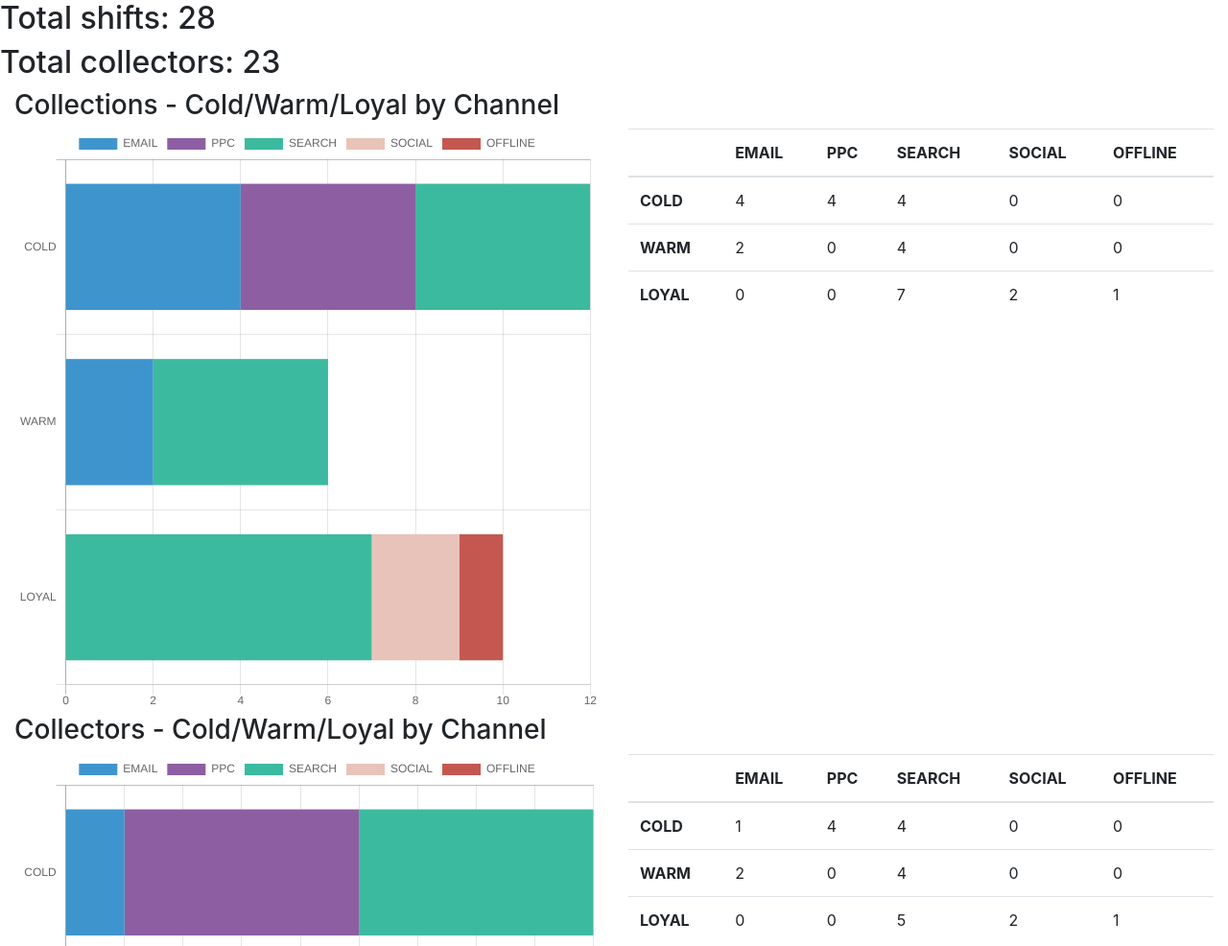
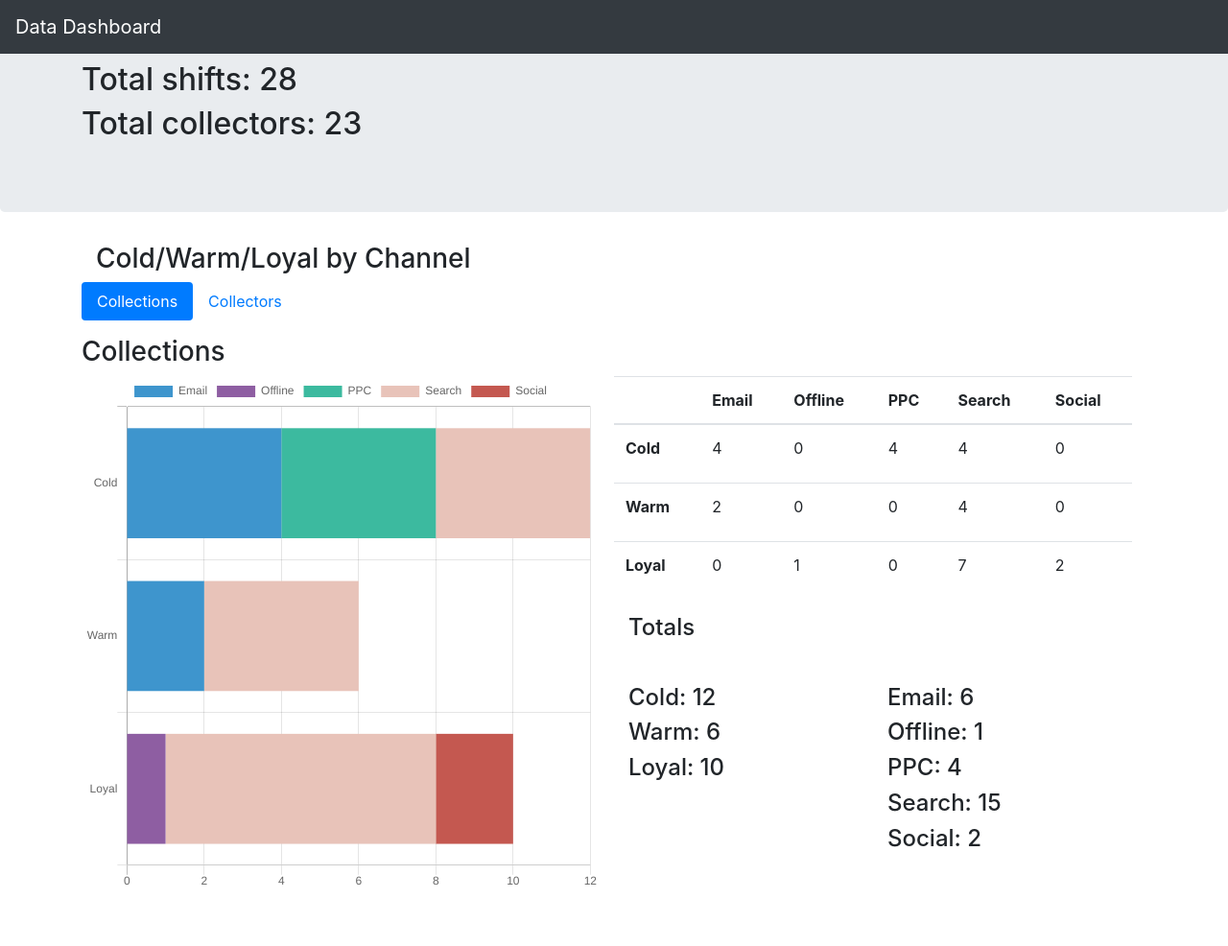
Before and after one commit to benfurber/datadashboard, a website: page chartjs1-v2.html in a window 1280 px wide. Shown: the top 986 px of the page at 96% size. After the commit the page ends 932 px from the top, so only its background shows below. Drawn offline with nearby package versions, Linux system fonts and the light colour scheme.

Commit message:
Stable build
- Tidied up design
- More functioning
- Added total titles

```diff
--- a/chartjs1-v2.html
+++ b/chartjs1-v2.html
@@ -4,41 +4,48 @@
   <link rel="stylesheet" href="node_modules/bootstrap/dist/css/bootstrap.min.css">
 </head>
 <body>
-  <div class="header">
-    <div id="totals">
+  <nav class="navbar navbar-expand-md navbar-dark fixed-top bg-dark">
+      <a class="navbar-brand" href="#">Data Dashboard</a>
+  </nav>
+
+    <div class="jumbotron" id="totals">
+      <div class="container">
         <h2 id="totalShifts">Total shifts: </h2>
         <h2 id="totalCollectors">Total collectors: </h2>
       </div>
     </div>
 
-  <div class="container-fluid">
+    <div class="container">
 
+      <div class="col-12"><h3>Cold/Warm/Loyal by Channel</h3></div>
+
+      <ul class="nav nav-pills mb-3" id="pills-tab" role="tablist">
+        <li class="nav-item">
+          <a class="nav-link active" id="pills-collections-tab" data-toggle="pill" href="#pills-collections" role="tab" aria-controls="pills-collections" aria-selected="true">Collections</a>
+        </li>
+        <li class="nav-item">
+          <a class="nav-link" id="pills-collectors-tab" data-toggle="pill" href="#pills-collectors" role="tab" aria-controls="pills-collectors" aria-selected="false">Collectors</a>
+        </li>
+      </ul>
+
+      <div class="tab-content" id="pills-tabContent">
+
+        <div class="tab-pane fade show active" id="pills-collections" role="tabpanel" aria-labelledby="collections-tab">
           <div class="row">
-    <div class="col-12">
-      <h3>Collections - Cold/Warm/Loyal by Channel</h3>
-    </div>
-
-    <div class="col-6 graph">
-      <canvas id="chart1" width="400" height="400"></canvas>
-    </div>
-
-    <div class="col-6">
-      <table class="table" id="table1"></table>
+            <div class="col-12"><h3>Collections</h3></div>
+            <div class="col-6 graph"><canvas id="chart1" width="400" height="400"></canvas></div>
+            <div class="col-6 row" id="table1"><table class="table"></table></div>
           </div>
         </div>
 
+        <div class="tab-pane fade" id="pills-collectors" role="tabpanel" aria-labelledby="collectors-tab">
           <div class="row">
-    <div class="col-12">
-      <h3>Collectors - Cold/Warm/Loyal by Channel</h3>
+            <div class="col-12"><h3>Collectors</h3></div>
+            <div class="col-6 graph"><canvas id="chart2" width="400" height="400"></canvas></div>
+            <div class="col-6 row" id="table2"><table class="table"></table></div>
+          </div>
         </div>
 
-    <div class="col-6 graph">
-      <canvas id="chart2" width="400" height="400"></canvas>
-    </div>
-
-    <div class="col-6">
-      <table class="table" id="table2"></table>
-    </div>
       </div>
 
     </div>
@@ -46,6 +53,9 @@
 </body>
 <script src="node_modules/chart.js/dist/Chart.bundle.min.js"></script>
 <script src="node_modules/jquery/dist/jquery.min.js"></script>
+<script src="https://cdnjs.cloudflare.com/ajax/libs/popper.js/1.12.3/umd/popper.min.js" integrity="sha384-vFJXuSJphROIrBnz7yo7oB41mKfc8JzQZiCq4NCceLEaO4IHwicKwpJf9c9IpFgh" crossorigin="anonymous"></script>
+<script src="node_modules/bootstrap/dist/js/bootstrap.min.js"></script>
+
 <script src="js/graphjs1-v2.js"></script>
 
 </html>
--- a/data/processed/byChannel.json
+++ b/data/processed/byChannel.json
@@ -1,32 +1,37 @@
 {
-	"collections": {
-		"cold": {
-			"email": 4,
-			"ppc": 4,
-			"search": 4,
-			"social": 0,
-			"offline": 0
+	"Collections": {
+		"Cold": {
+			"Email": 4,
+			"Offline": 0,
+			"PPC": 4,
+			"Search": 4,
+			"Social": 0
 		},
-		"warm": {
-			"email": 2,
-			"ppc": 0,
-			"search": 4,
-			"social": 0,
-			"offline": 0
+		"Warm": {
+			"Email": 2,
+			"Offline": 0,
+			"PPC": 0,
+			"Search": 4,
+			"Social": 0
 		},
-		"loyal": {
-			"email": 0,
-			"ppc": 0,
-			"search": 7,
-			"social": 2,
-			"offline": 1
+		"Loyal": {
+			"Email": 0,
+			"Offline": 1,
+			"PPC": 0,
+			"Search": 7,
+			"Social": 2
 		},
-		"total": 28,
+		"Total": 28,
 		"chartData": [
 			[
 				4,
 				2,
 				0
+			],
+			[
+				0,
+				0,
+				1
 			],
 			[
 				4,
@@ -42,42 +47,42 @@
 				0,
 				0,
 				2
+			]
+		]
+	},
+	"Collectors": {
+		"Cold": {
+			"Email": 1,
+			"Offline": 0,
+			"PPC": 4,
+			"Search": 4,
+			"Social": 0
+		},
+		"Warm": {
+			"Email": 2,
+			"Offline": 0,
+			"PPC": 0,
+			"Search": 4,
+			"Social": 0
+		},
+		"Loyal": {
+			"Email": 0,
+			"Offline": 1,
+			"PPC": 0,
+			"Search": 5,
+			"Social": 2
+		},
+		"Total": 23,
+		"chartData": [
+			[
+				1,
+				2,
+				0
 			],
 			[
 				0,
 				0,
 				1
-			]
-		]
-	},
-	"collectors": {
-		"cold": {
-			"email": 1,
-			"ppc": 4,
-			"search": 4,
-			"social": 0,
-			"offline": 0
-		},
-		"warm": {
-			"email": 2,
-			"ppc": 0,
-			"search": 4,
-			"social": 0,
-			"offline": 0
-		},
-		"loyal": {
-			"email": 0,
-			"ppc": 0,
-			"search": 5,
-			"social": 2,
-			"offline": 1
-		},
-		"total": 23,
-		"chartData": [
-			[
-				1,
-				2,
-				0
 			],
 			[
 				4,
@@ -93,24 +98,21 @@
 				0,
 				0,
 				2
-			],
-			[
-				0,
-				0,
-				1
 			]
 		]
 	},
-	"supporterLabels": [
-		"cold",
-		"warm",
-		"loyal"
-	],
-	"channelLabels": [
-		"email",
-		"ppc",
-		"search",
-		"social",
-		"offline"
-	]
+	"labels": {
+		"supporterTypes": [
+			"Cold",
+			"Warm",
+			"Loyal"
+		],
+		"channelTypes": [
+			"Email",
+			"Offline",
+			"PPC",
+			"Search",
+			"Social"
+		]
+	}
 }
--- a/js/graphjs1-v2.js
+++ b/js/graphjs1-v2.js
@@ -4,11 +4,30 @@ var ajaxProcess = $.ajax({
 }).done(function (results) {
 
   // Regularly required labels/variables.
-  var cLabels = results.channelLabels;
-  var sLabels = results.supporterLabels;
+  var cLabels = results.labels.channelTypes;
+  var sLabels = results.labels.supporterTypes;
   var backgroundColours = ["#3e95cd", "#8e5ea2","#3cba9f", "#e8c3b9", "#c45850"];
 
   // Functions! (The model?)
+
+
+  // Titles
+
+  // Page titles
+  function pageTitles() {
+
+    // Edit the page headings with the totalShifts
+    $("#totalShifts").append(results.Collections.Total);
+    $("#totalCollectors").append(results.Collectors.Total);
+
+  };
+
+  // More specific Titles
+  // Calling this function a lot in the tables function below
+
+  function dataSummaries(data,title,location) {
+    $(location).append("<h4>" + title + ": " + data + "</h4>");
+  };
 
   // Charts function
 
@@ -21,7 +40,7 @@ var ajaxProcess = $.ajax({
 
         // Build each bar for the array
         var item = {};
-        item.label = cLabels[i].toUpperCase();
+        item.label = cLabels[i];
         item.backgroundColor = backgroundColours[i];
 
         // Add data and push to collections array
@@ -40,7 +59,7 @@ var ajaxProcess = $.ajax({
     new Chart(document.getElementById(location), {
         type: 'horizontalBar',
         data: {
-          labels: sLabels.map(x => x.toUpperCase()),
+          labels: sLabels,
           datasets: theData
         },
         options: standardOptions
@@ -58,51 +77,55 @@ var ajaxProcess = $.ajax({
     tColumnTitles += "<th></th>" // Empty cell at the beginning
 
     for ( var i = 0; i < cLabels.length; i++ ) {
-      tColumnTitles += "<th>" + cLabels[i].toUpperCase() + "</th> "
+      tColumnTitles += "<th>" + cLabels[i] + "</th> "
     };
 
-    // Build each row
+    // A running totals object for later on
+    var runningTotals = {};
+    for ( var i = 0; i < sLabels.length; i++ ) { runningTotals[sLabels[i]] = 0; }
+    for ( var i = 0; i < cLabels.length; i++ ) { runningTotals[cLabels[i]] = 0; }
+
+    // Build each row and add a total for each cell as we go to the running total
     var tRowsCollections = [];
+
     for ( var i = 0; i < sLabels.length; i++ ) {
 
       var tcells = [];
 
       // The row title
-      tcells += ["<th scope='row'>" + sLabels[i].toUpperCase() + "</th>"];
+      tcells += ["<th scope='row'>" + sLabels[i] + "</th>"];
 
       // Each content cell
       for ( var x = 0; x < cLabels.length; x++ ) {
-        tcells += ["<td>" + results[type][sLabels[i]][cLabels[x]] + "</td>"];
+        var theNumber = results[type][sLabels[i]][cLabels[x]];
+        tcells += ["<td>" + theNumber + "</td>"];
+        runningTotals[sLabels[i]] += theNumber;
+        runningTotals[cLabels[x]] += theNumber;
       };
 
       tRowsCollections += ["<tr>" + tcells + "</tr>"];
 
     };
 
-    return $(location).append("<thead><tr>" + tColumnTitles + "</tr></thead><tbody>" + tRowsCollections + "</tbody>");
+    $(location + " table").append("<thead><tr>" + tColumnTitles + "</tr></thead><tbody>" + tRowsCollections + "</tbody>");
+    $(location).append('<div class="col-12 summary-title"></div>');
+    $(location + " .summary-title").append("<h4>Totals</h4>");
+
+    $(location).append('<div class="col-6 first-col"></div>')
+    for ( var i = 0; i < sLabels.length; i++ ) { dataSummaries(runningTotals[sLabels[i]],sLabels[i],location + " .first-col"); }
+    $(location).append('<div class="col-6 second-col"></div>')
+    for ( var i = 0; i < cLabels.length; i++ ) { dataSummaries(runningTotals[cLabels[i]],cLabels[i],location + " .second-col"); }
 
   };
 
-  // Page titles
-
-  function pageTitles() {
-
-    // Edit the page headings with the totalShifts
-    $("#totalShifts").append(results.collections.total);
-    $("#totalCollectors").append(results.collectors.total);
-
-  };
-
-
   // Calling the functions (The view?)
 
-  theChart('collections','chart1');
-  tables('collections', '#table1');
+  theChart('Collections','chart1');
+  tables('Collections', '#table1');
 
-  theChart('collectors','chart2');
-  tables('collectors', '#table2');
+  theChart('Collectors','chart2');
+  tables('Collectors', '#table2');
 
   pageTitles();
 
-
 });
```
Also changed, not shown: js/summary.js (+18 -3 lines). Lines whose indentation alone changed are shown as unchanged.
